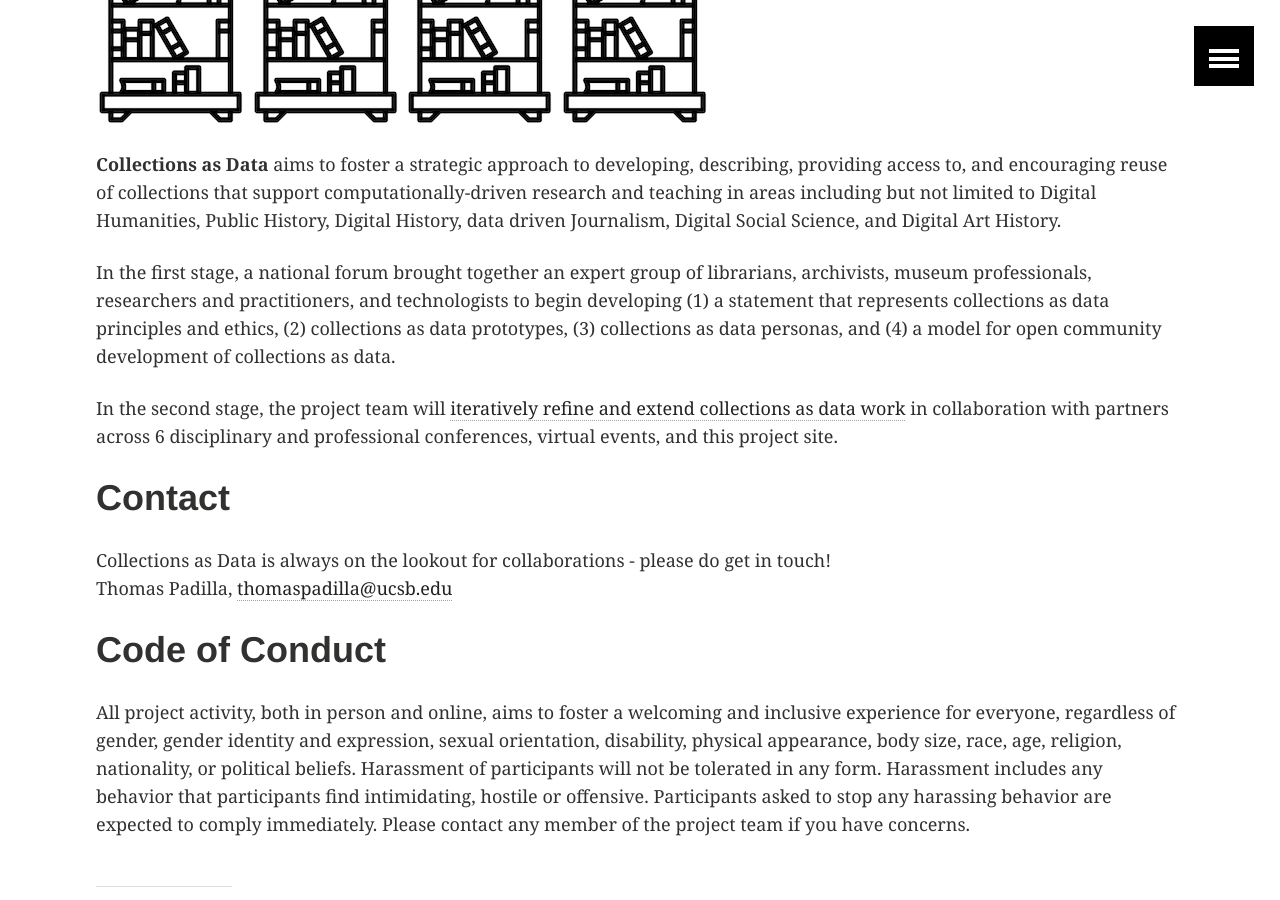
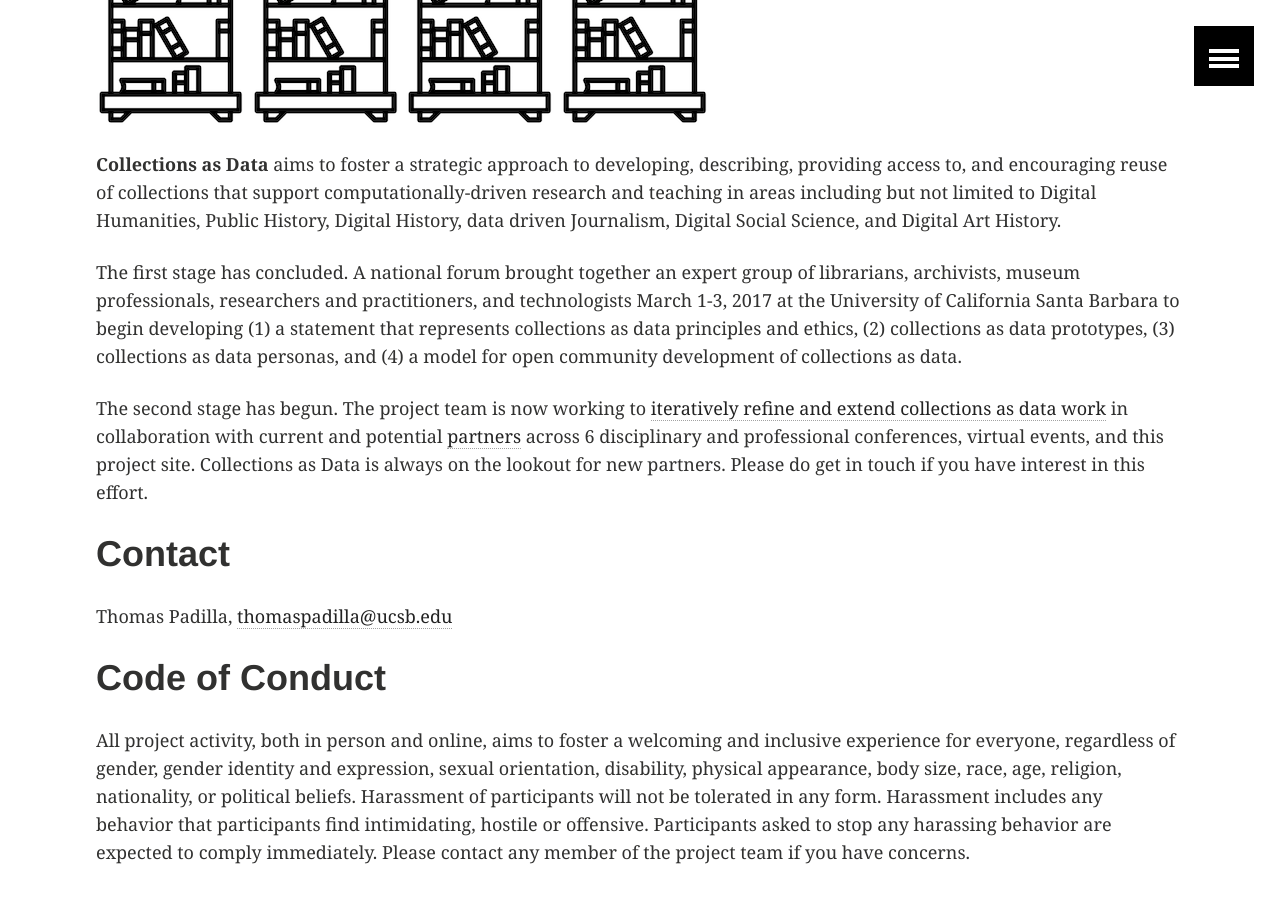
Before and after one commit to collectionsasdata/collectionsasdata.github.io, a Jekyll site: the page built from index.md, in a window 1280 px wide and 900 px high, scrolled down 348 px. Built offline with Jekyll 4.4.1, drawn with Linux system fonts in a browser that asks for light colours.

Commit message:
Update index.md

```diff
--- a/index.md
+++ b/index.md
@@ -7,14 +7,14 @@ title:  "Always Already Computational"
 
 **Collections as Data** aims to foster a strategic approach to developing, describing, providing access to, and encouraging reuse of collections that support computationally-driven research and teaching in areas including but not limited to Digital Humanities, Public History, Digital History, data driven Journalism, Digital Social Science, and Digital Art History.
 
-In the first stage, a national forum brought together an expert group of librarians, archivists, museum professionals, researchers and practitioners, and technologists to begin developing (1)  a statement that represents collections as data principles and ethics, (2) collections as data prototypes, (3) collections as data personas, and (4) a model for open community development of collections as data.
+The first stage has concluded. A national forum brought together an expert group of librarians, archivists, museum professionals, researchers and practitioners, and technologists March 1-3, 2017 at the University of California Santa Barbara to begin developing (1) a statement that represents collections as data principles and ethics, (2) collections as data prototypes, (3) collections as data personas, and (4) a model for open community development of collections as data.
 
-In the second stage, the project team will [iteratively refine and extend collections as data work](https://collectionsasdata.github.io/events/) in collaboration with partners across 6 disciplinary and professional conferences, virtual events, and this project site.
+The second stage has begun. The project team is now working to [iteratively refine and extend collections as data work](https://collectionsasdata.github.io/events/) in collaboration with current and potential [partners](https://collectionsasdata.github.io/partners/) across 6 disciplinary and professional conferences, virtual events, and this project site. Collections as Data is always on the lookout for new partners. Please do get in touch if you have interest in this effort.
+
 
 
 # Contact
 
-Collections as Data is always on the lookout for collaborations - please do get in touch!
 Thomas Padilla, <thomaspadilla@ucsb.edu>
 
 # Code of Conduct
```
